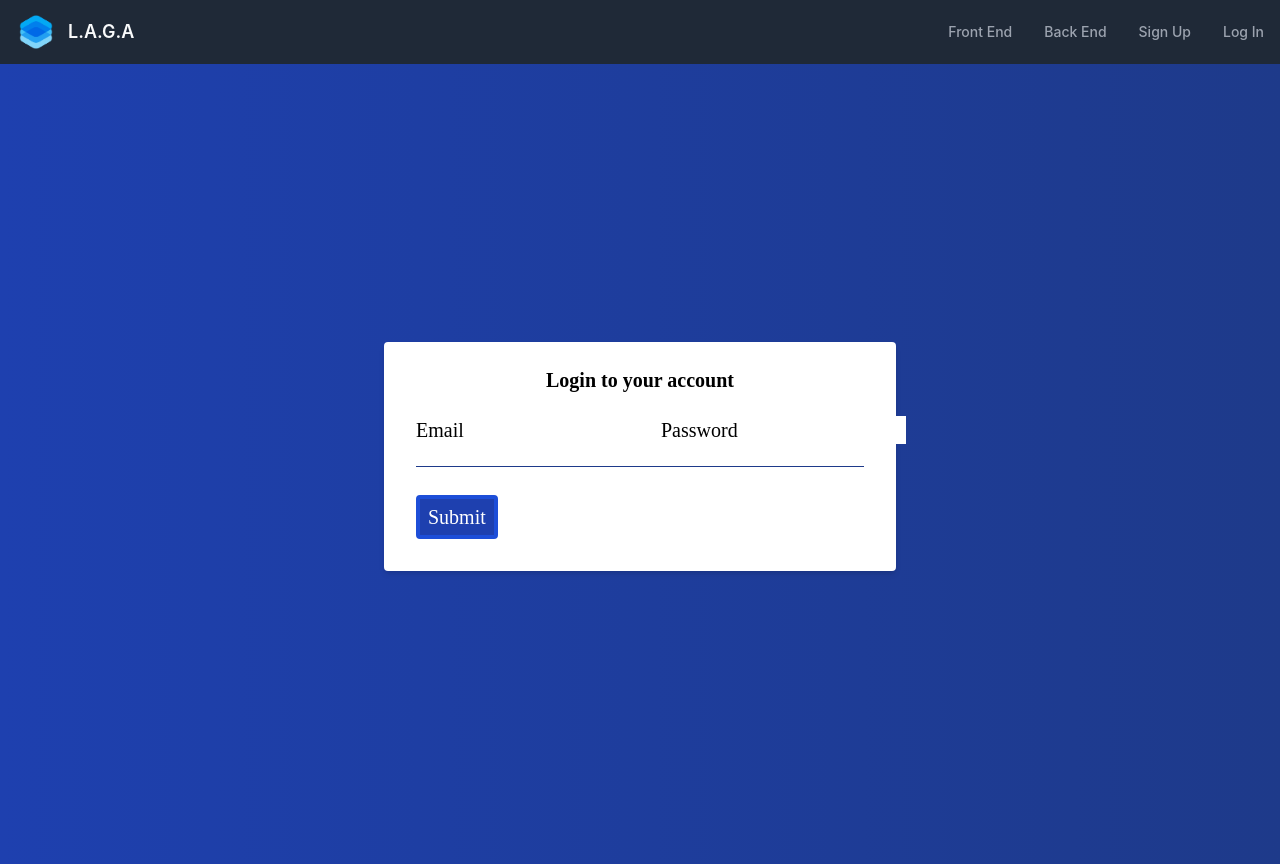
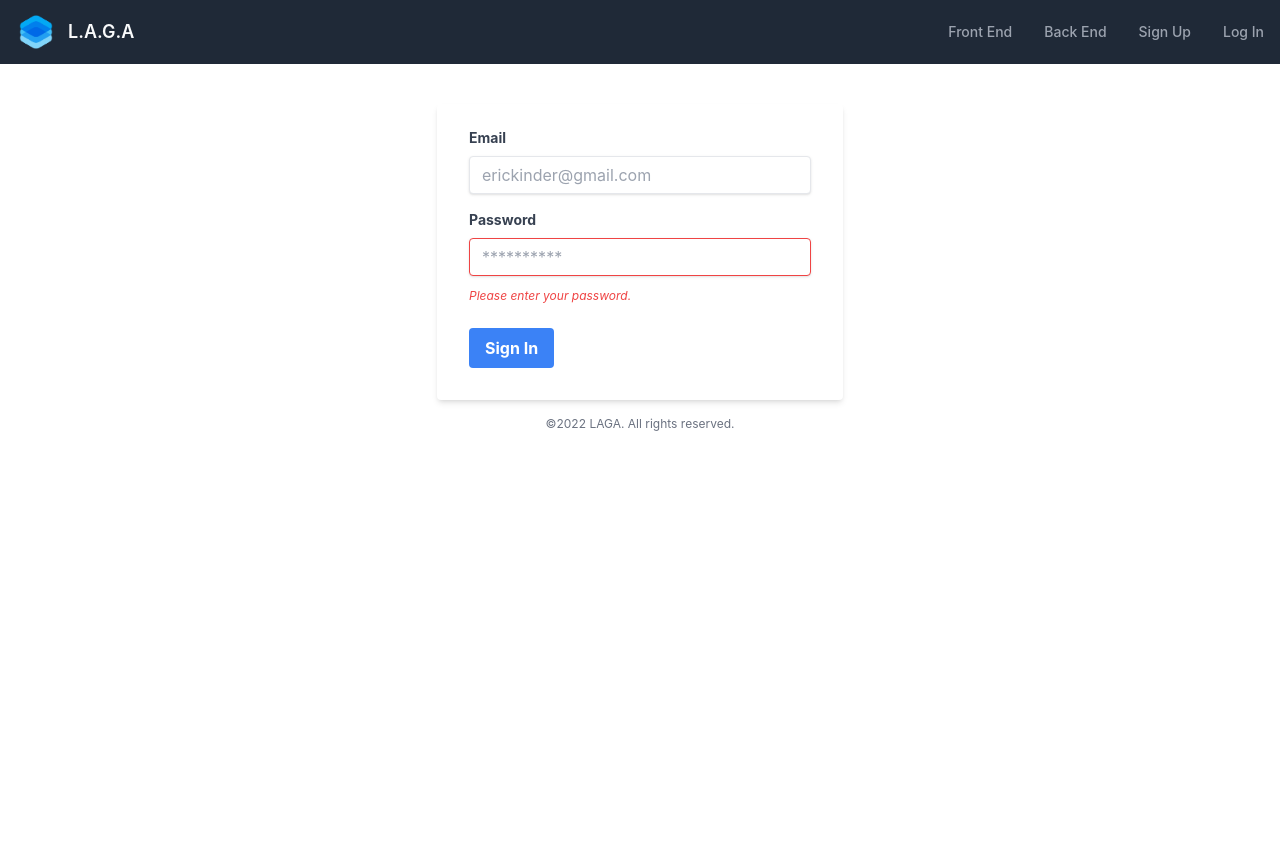
Before and after one commit to bannersamuelson/Life-After-General-Assembly, a React (Create React App) app in the folder lab/: page /login in a window 1280 px wide. After the commit the page ends 800 px from the top, so only its background shows below. Built offline with nearby package versions, Linux system fonts and the light colour scheme.

Commit message:
fixed sizing

```diff
--- a/lab/src/components/Nav/Nav.jsx
+++ b/lab/src/components/Nav/Nav.jsx
@@ -33,7 +33,7 @@ const Nav = (props) => {
     <nav className="bg-gray-800  text-gray-50 border-gray-800 px-2 sm:px-4 py-2.5
     flex items-center h-16 border-b">
 
-      <div className="container flex flex-wrap justify-between items-center mx-auto">
+      <div className="mx-5 container flex flex-wrap justify-between items-center mx-auto">
         <NavLink to="/" className="flex active">
           <img className="mr-3 h-10" viewBox="0 0 52 72" alt="logo" src={img} />
           <span className="self-center text-lg font-semibold whitespace-nowrap dark:text-white">L.A.G.A</span>
--- a/lab/src/screen/Login/Login.jsx
+++ b/lab/src/screen/Login/Login.jsx
@@ -1,7 +1,7 @@
 import React from 'react';
 import { useState } from "react";
-import {useNavigate} from "react-router-dom";
-import {loginUser} from "../../services/apiconfig";
+import { useNavigate } from "react-router-dom";
+import { loginUser } from "../../services/apiconfig";
 // import Layout from "../../components/Layout/Layout"
 
 export default function Login(props) {
@@ -14,9 +14,9 @@ export default function Login(props) {
     errorMsg: "",
   })
 
-const handleSubmit = async (e)=>{
+  const handleSubmit = async (e) => {
     e.preventDefault();
-  try{
+    try {
       const login = await loginUser(user)
       console.log(login);
       props.setLoginUser([login.data.user.userName]);
@@ -24,7 +24,7 @@ const handleSubmit = async (e)=>{
       localStorage.setItem("token", login.data.token);
       console.log(localStorage.getItem("token"));
       navigate("/")
-  }catch(error){
+    } catch (error) {
       setUser({
         isError: true,
         errorMsg: "Invalid Credentials",
@@ -34,9 +34,9 @@ const handleSubmit = async (e)=>{
     }
   };
 
-const handleInput = (e)=>{
-  const {id, value} = e.target;
-  setUser((prevState)=>({
+  const handleInput = (e) => {
+    const { id, value } = e.target;
+    setUser((prevState) => ({
       ...prevState,
       [id]: value,
     }))
@@ -51,36 +51,69 @@ const handleInput = (e)=>{
   // }
 
   return (
-    <div className="w-full flex items-center text-xl bg-gradient-to-r from-blue-800 to-blue-900 h-screen w-full" style={{fontFamily:"Nunito"}}>
-      <form className="mr-auto ml-auto w-full max-w-lg bg-white shadow-md rounded px-8 pt-6 pb-8 mb-4"
-        onSubmit={handleSubmit}>
-        <h2 className="text-center font-bold">Login to your account</h2>
-          <div className="flex items-center border-b border-blue-900 py-2">
-            <br/>
+    <div class="grid justify-items-center w-full mt-10">
+      <form class="bg-white shadow-md rounded px-8 pt-6 pb-8 mb-4">
+        <div class="mb-4">
+          <label class="block text-gray-700 text-sm font-bold mb-2" for="username">
+            Email
+          </label>
           <input
-              className="placeholder-black text-blue-900"
             type="text"
-              placeholder="Email"
+            placeholder="erickinder@gmail.com"
             id="email"
             value={user.email}
             onChange={handleInput}
-              />
-            <br />
-            <br/>
-            <input
-              className="placeholder-black text-blue-900"
-              type="text"
-              placeholder="Password"
-              id="password"
-              value={user.password}
-              onChange={handleInput}/>
+            className="focus:placeholder-transparent shadow appearance-none border rounded w-full py-2 pl-3 pr-20 text-gray-700 leading-tight focus:outline-none focus:shadow-outline" />
         </div>
-          {/* <br />
-          {handleError}
-          <br/> */}
-          <br/>
-          <button className="flex-shrink-0 bg-blue-800 hover:bg-blue-800 border-blue-700 hover:border-blue-800 border-4 text-white py-1 px-2 rounded text-xl">Submit</button>
+        <div class="mb-6">
+          <label class="block text-gray-700 text-sm font-bold mb-2" for="password">
+            Password
+          </label>
+          <input class="focus:placeholder-transparent shadow appearance-none border border-red-500 rounded w-full py-2 px-3 text-gray-700 mb-3 leading-tight focus:outline-none focus:shadow-outline" id="password" type="password" placeholder="**********" />
+          <p class="text-red-500 text-xs italic">Please enter your password.</p>
+        </div>
+        <div class="flex items-center justify-between">
+          <button class="bg-blue-500 hover:bg-blue-700 text-white font-bold py-2 px-4 rounded focus:outline-none focus:shadow-outline" type="button">
+            Sign In
+          </button>
+
+        </div>
       </form>
+      <p class="text-center text-gray-500 text-xs">
+        &copy;2022 LAGA. All rights reserved.
+      </p>
     </div>
+    // {/* <div className="w-full flex items-center text-xl bg-gradient-to-r from-blue-800 to-blue-900 h-screen w-full" style={{ fontFamily: "Nunito" }}>
+    // <form className="mr-auto ml-auto w-full max-w-lg bg-white shadow-md rounded px-8 pt-6 pb-8 mb-4"
+    //   onSubmit={handleSubmit}>
+    //   <h2 className="text-center font-bold">Login to your account</h2>
+    //   <div className="flex items-center border-b border-blue-900 py-2">
+    //     <br />
+    //     <input
+    //       className="placeholder-black text-blue-900"
+    //       type="text"
+    //       placeholder="Email"
+    //       id="email"
+    //       value={user.email}
+    //       onChange={handleInput}
+    //     />
+    //     <br />
+    //     <br />
+    //     <input
+    //       className="placeholder-black text-blue-900"
+    //       type="text"
+    //       placeholder="Password"
+    //       id="password"
+    //       value={user.password}
+    //       onChange={handleInput} />
+    //   </div>
+    //   {/* <br />
+    //   {handleError}
+    //   <br/> */}
+    //     <br />
+    //     <button className="flex-shrink-0 bg-blue-800 hover:bg-blue-800 border-blue-700 hover:border-blue-800 border-4 text-white py-1 px-2 rounded text-xl">Submit</button>
+    //   </form >
+    // </div > * /}
+
   );
 }
--- a/lab/src/test/test.js
+++ b/lab/src/test/test.js
@@ -75,16 +75,17 @@ export default function Test(props) {
     {!courses && <h1>Loading Courses</h1>}
     {!props.home && filtered && filtered.map((course, i) => {
       if (course.types) {
-        return <div key={i} onClick={(e) => { HandleDetails(e, course._id) }} className="my-4 transition ease-in-out delay-150 hover:-translate-y-1 hover:scale-105 duration-300  hover:cursor-pointer max-w-sm rounded-2xl overflow-hidden shadow-lg">
+        return <div key={i} onClick={(e) => { HandleDetails(e, course._id) }} className="m-4 transition ease-in-out delay-150 hover:-translate-y-1 hover:scale-105 duration-300  hover:cursor-pointer max-w-sm rounded-2xl overflow-hidden shadow-lg">
 
 
           <div className="relative overflow-hidden">
-            <img className="w-full border-b-2 border-slate-200" src={img} alt="Sunset in the mountains" />
-            <div className="absolute w-full py-2.5 bottom-5 inset-x-0 inset-y-60 text-slate-900 font-extrabold  text-5xl text-center">{course.title}</div>
+            <img className="w-full" src={img} alt="Sunset in the mountains" />
+
           </div>
 
 
           <div className="px-6 py-4">
+            <h1 className="text-gray-900 text-4xl font-extrabold">{course.title}</h1>
             <p className="text-gray-700 text-base">
               Description:{course.content}
             </p>
```
Lines whose indentation alone changed are shown as unchanged.
